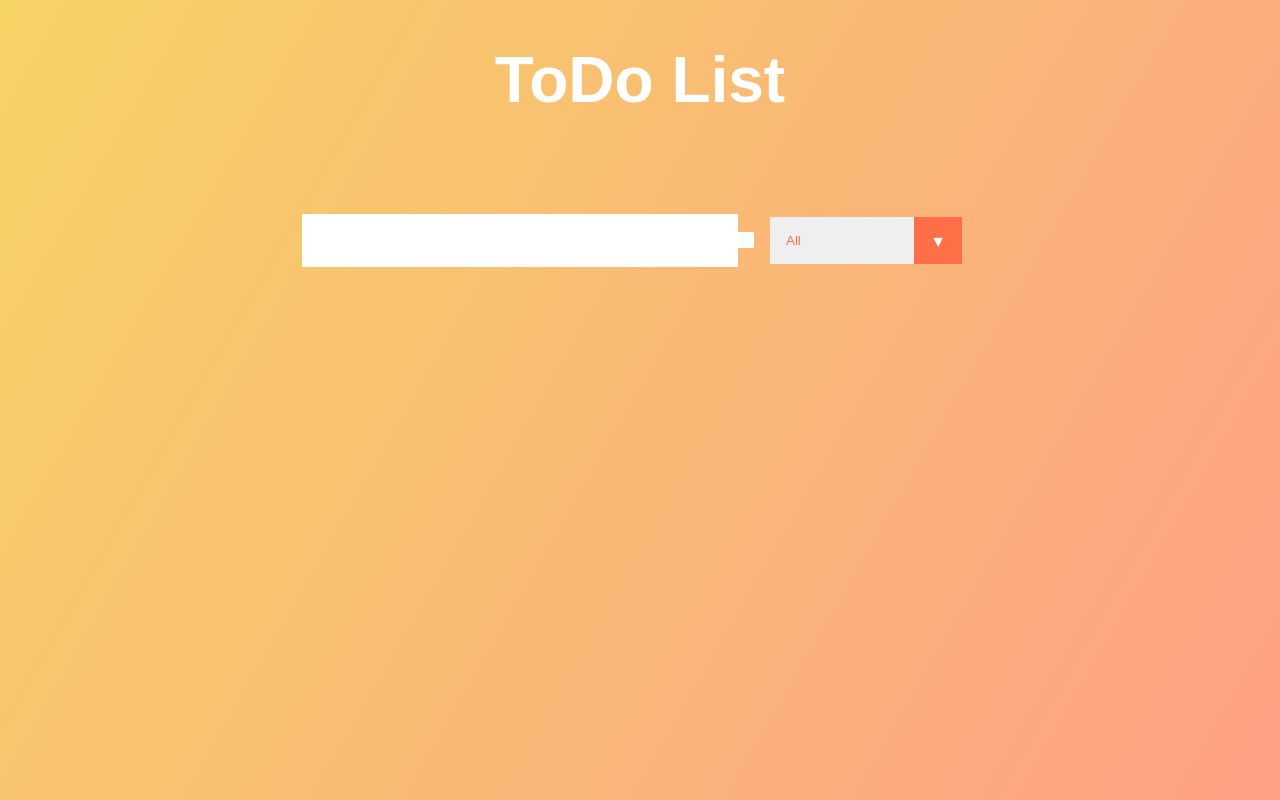
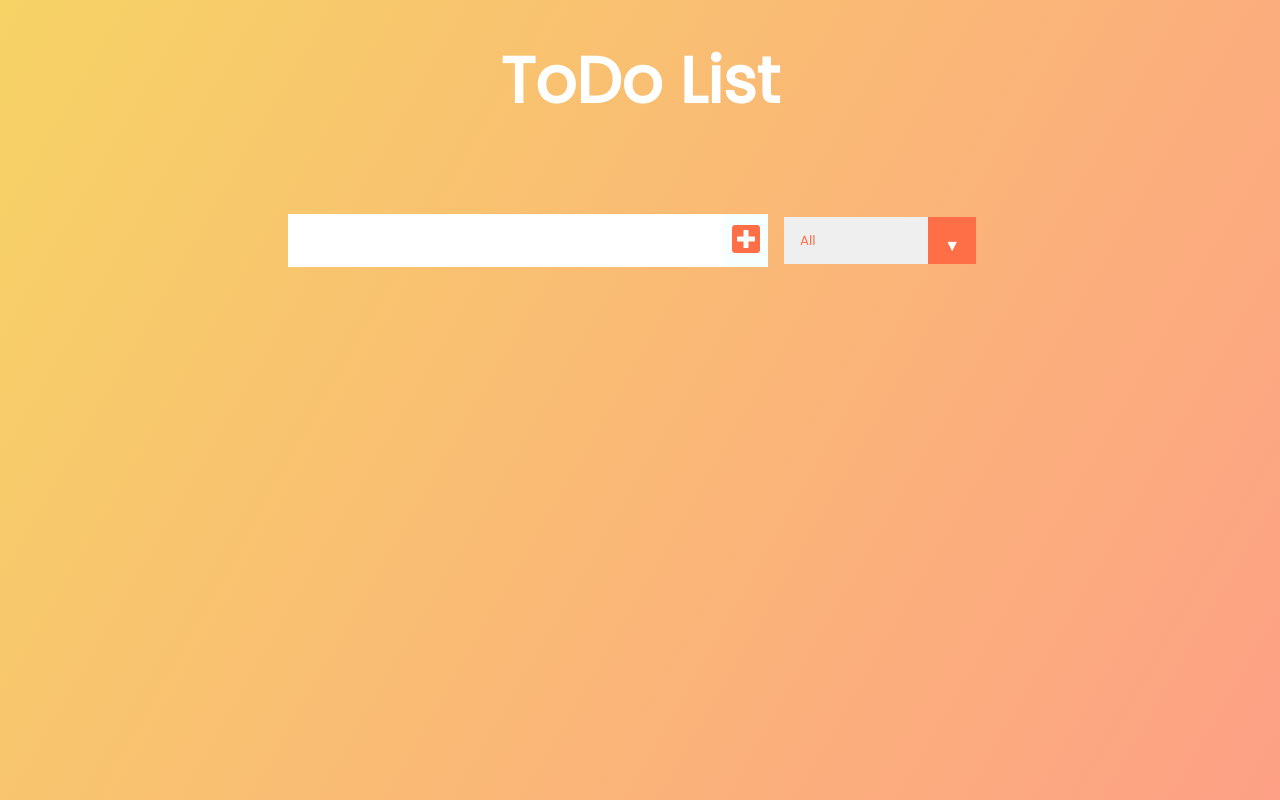
Before and after one commit to RTurney/React-ToDoList, a React (Create React App) app: page / in a window 1280 px wide. Built offline with nearby package versions, Linux system fonts and the light colour scheme.

Commit message:
Add font links to HTML

```diff
--- a/public/index.html
+++ b/public/index.html
@@ -3,6 +3,16 @@
   <head>
     <meta charset="utf-8" />
     <link rel="icon" href="%PUBLIC_URL%/favicon.ico" />
+    <link
+    href="https://fonts.googleapis.com/css?family=Poppins&display=swap"
+    rel="stylesheet"
+  />
+  <link
+    rel="stylesheet"
+    href="https://cdnjs.cloudflare.com/ajax/libs/font-awesome/5.12.1/css/all.min.css"
+    integrity="sha256-mmgLkCYLUQbXn0B1SRqzHar6dCnv9oZFPEC1g1cwlkk="
+    crossorigin="anonymous"
+  />
     <meta name="viewport" content="width=device-width, initial-scale=1" />
     <meta name="theme-color" content="#000000" />
     <meta
--- a/src/components/Form.js
+++ b/src/components/Form.js
@@ -3,12 +3,12 @@
 const Form = () => {
     return (
         <form>
-        <input type="text" class="todo-input" />
-        <button class="todo-button" type="submit">
-          <i class="fas fa-plus-square"></i>
+        <input type="text" className="todo-input" />
+        <button className="todo-button" type="submit">
+          <i className="fas fa-plus-square"></i>
         </button>
-        <div class="select">
-          <select name="todos" class="filter-todo">
+        <div className="select">
+          <select name="todos" className="filter-todo">
             <option value="all">All</option>
             <option value="completed">Completed</option>
             <option value="uncompleted">Uncompleted</option>
```
